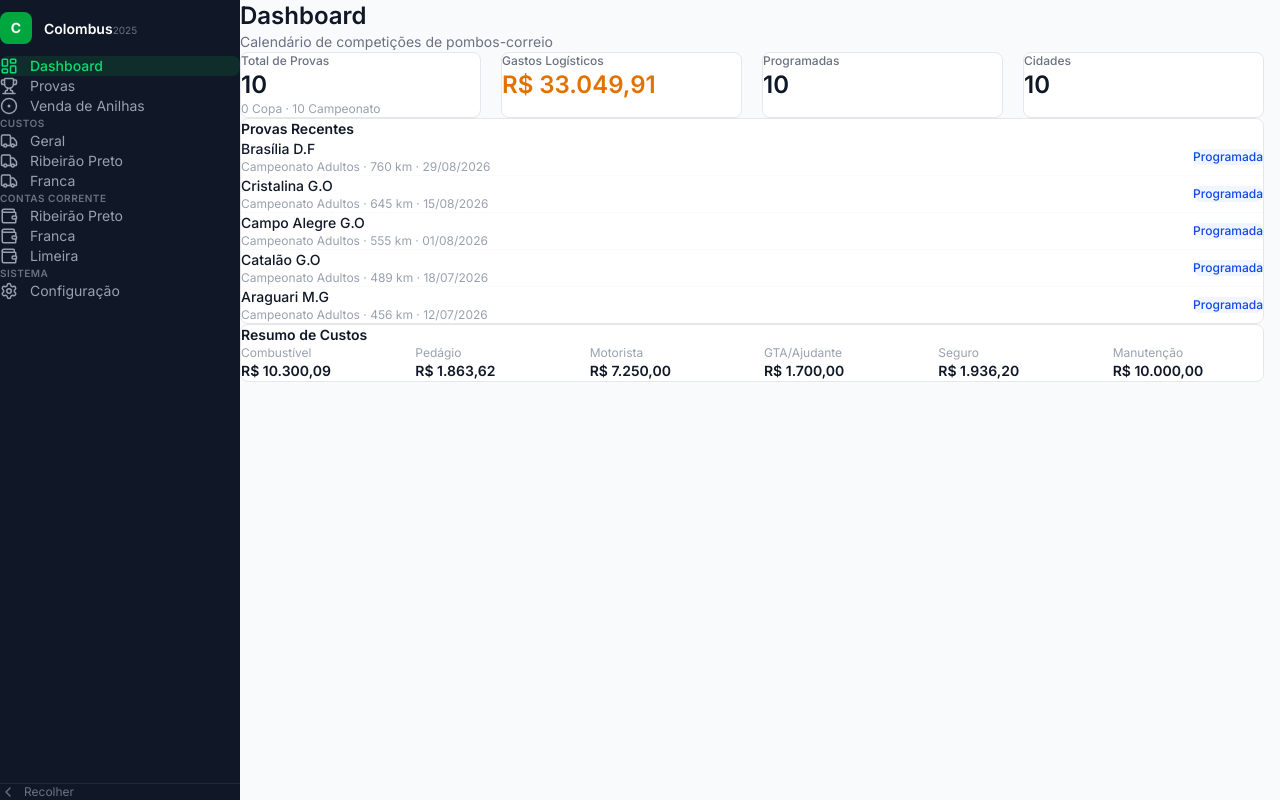
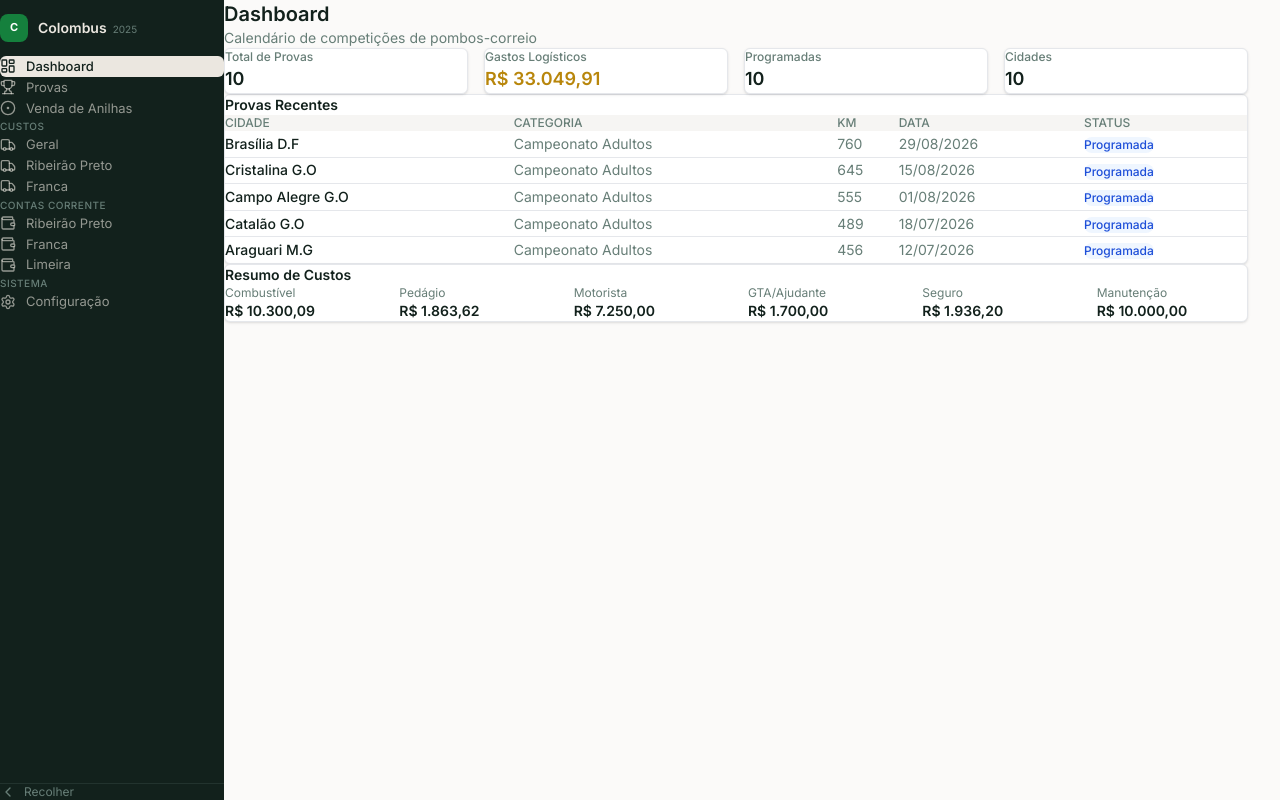
Before and after one commit to Glauciano/Colombus-2025, a React (Vite) app: page / in a window 1280 px wide. Built offline with nearby package versions, Linux system fonts and the light colour scheme; no server answers.

Commit message:
Add files via upload

```diff
--- a/src/App.jsx
+++ b/src/App.jsx
@@ -59,34 +59,32 @@ function App() {
           <div className="fixed inset-0 bg-black/40 z-40 lg:hidden" onClick={() => setMobileOpen(false)} />
         )}
 
-        {/* Sidebar */}
+        {/* Sidebar - exact Base44 colors */}
         <aside className={`
           fixed lg:relative z-50 h-full transition-all duration-200
-          ${collapsed ? 'w-16' : 'w-60'}
+          ${collapsed ? 'w-14' : 'w-56'}
           ${mobileOpen ? 'translate-x-0' : '-translate-x-full lg:translate-x-0'}
-          flex flex-col bg-gray-900 text-gray-300
+          flex flex-col bg-[#12211c]
         `}>
           {/* Logo */}
-          <div className="flex items-center gap-3 px-5 h-14 shrink-0">
-            <div className="w-8 h-8 rounded-lg bg-green-600 flex items-center justify-center shrink-0">
-              <span className="text-white font-bold text-sm">C</span>
+          <div className="flex items-center gap-2.5 px-4 h-14 shrink-0">
+            <div className="w-7 h-7 rounded bg-[#15803d] flex items-center justify-center shrink-0">
+              <span className="text-white font-bold text-[11px]">C</span>
             </div>
             {!collapsed && (
-              <div>
-                <span className="text-sm font-semibold text-white">Colombus</span>
-                <span className="text-[10px] text-gray-500 ml-1">2025</span>
+              <div className="flex items-baseline gap-1.5">
+                <span className="text-sm font-semibold text-[#ebe7e0]">Colombus</span>
+                <span className="text-[10px] text-[#677e77]">2025</span>
               </div>
             )}
           </div>
 
           {/* Nav */}
-          <nav className="flex-1 overflow-y-auto py-4 px-3 space-y-5">
+          <nav className="flex-1 overflow-y-auto py-3 px-2 space-y-4">
             {navSections.map((section, si) => (
               <div key={si}>
                 {section.title && !collapsed && (
-                  <p className="px-3 mb-2 text-[10px] font-semibold uppercase tracking-wider text-gray-500">
-                    {section.title}
-                  </p>
+                  <p className="px-3 mb-1 text-[10px] font-medium text-[#677e77] uppercase tracking-wider">{section.title}</p>
                 )}
                 <div className="space-y-0.5">
                   {section.items.map(item => (
@@ -96,15 +94,15 @@ function App() {
                       end={item.path === '/'}
                       onClick={() => setMobileOpen(false)}
                       className={({ isActive }) => `
-                        flex items-center gap-3 px-3 py-2 rounded-lg text-sm
+                        flex items-center gap-2.5 px-2.5 py-1.5 rounded-md text-[13px]
                         transition-colors
                         ${isActive
-                          ? 'bg-green-600/15 text-green-400 font-medium'
-                          : 'text-gray-400 hover:text-gray-200 hover:bg-white/5'
+                          ? 'bg-[#ebe7e0] text-[#12211c] font-medium'
+                          : 'text-[#ebe7e0]/60 hover:text-[#ebe7e0] hover:bg-white/5'
                         }
                       `}
                     >
-                      <item.icon className={`w-[18px] h-[18px] shrink-0 ${collapsed ? 'mx-auto' : ''}`} />
+                      <item.icon className={`w-4 h-4 shrink-0 ${collapsed ? 'mx-auto' : ''}`} />
                       {!collapsed && <span>{item.label}</span>}
                     </NavLink>
                   ))}
@@ -114,10 +112,10 @@ function App() {
           </nav>
 
           {/* Collapse */}
-          <div className="px-3 py-3 border-t border-gray-800 hidden lg:block">
+          <div className="px-2 py-2 border-t border-[#677e77]/20 hidden lg:block">
             <button
               onClick={() => setCollapsed(!collapsed)}
-              className="flex items-center gap-2 px-3 py-2 rounded-lg text-xs text-gray-500 hover:text-gray-300 w-full"
+              className="flex items-center gap-2 px-2 py-1.5 rounded-md text-xs text-[#677e77] hover:text-[#ebe7e0] w-full"
             >
               {collapsed
                 ? <ChevronRight className="w-4 h-4 mx-auto" />
@@ -128,16 +126,16 @@ function App() {
         </aside>
 
         {/* Main */}
-        <main className="flex-1 overflow-y-auto bg-gray-50">
+        <main className="flex-1 overflow-y-auto bg-[#fbfaf9]">
           {/* Mobile header */}
-          <div className="lg:hidden flex items-center gap-3 px-4 h-14 border-b border-gray-200 bg-white sticky top-0 z-30">
-            <button onClick={() => setMobileOpen(true)} className="p-2 -ml-2 rounded-lg hover:bg-gray-100">
-              <Menu className="w-5 h-5 text-gray-600" />
+          <div className="lg:hidden flex items-center gap-3 px-4 h-12 border-b border-[#e5e7eb] bg-white sticky top-0 z-30">
+            <button onClick={() => setMobileOpen(true)} className="p-1.5 -ml-1 rounded hover:bg-[#f6f5f3]">
+              <Menu className="w-5 h-5 text-[#677e77]" />
             </button>
-            <span className="text-sm font-semibold text-gray-900">Colombus 2025</span>
+            <span className="text-sm font-semibold text-[#12211c]">Colombus 2025</span>
           </div>
 
-          <div className="p-8 max-w-5xl mx-auto">
+          <div className="p-6 lg:p-8 max-w-5xl mx-auto">
             <Routes>
               <Route path="/" element={<Dashboard />} />
               <Route path="/provas" element={<Provas />} />
--- a/src/components/ui.jsx
+++ b/src/components/ui.jsx
@@ -2,18 +2,18 @@ import React from 'react';
 import { X } from 'lucide-react';
 
 export function Button({ children, variant = 'default', size = 'default', className = '', ...props }) {
-  const base = 'inline-flex items-center justify-center rounded-lg font-medium transition-colors disabled:opacity-50 disabled:pointer-events-none cursor-pointer';
+  const base = 'inline-flex items-center justify-center rounded-md font-medium transition-colors disabled:opacity-50 disabled:pointer-events-none cursor-pointer';
   const variants = {
-    default: 'bg-green-600 text-white hover:bg-green-700',
-    secondary: 'bg-gray-100 text-gray-700 hover:bg-gray-200',
-    outline: 'border border-gray-300 bg-white text-gray-700 hover:bg-gray-50',
-    ghost: 'text-gray-600 hover:bg-gray-100',
-    destructive: 'bg-red-600 text-white hover:bg-red-700',
-    accent: 'bg-amber-600 text-white hover:bg-amber-700',
+    default: 'bg-[#15803d] text-white hover:bg-[#16a34a]',
+    secondary: 'bg-[#f6f5f3] text-[#12211c] hover:bg-[#e8e6e3]',
+    outline: 'border border-[#d1d5db] bg-white text-[#677e77] hover:bg-[#f6f5f3]',
+    ghost: 'text-[#677e77] hover:bg-[#f6f5f3]',
+    destructive: 'bg-[#dc2626] text-white hover:bg-[#ef4444]',
+    accent: 'bg-[#b8860b] text-white hover:bg-[#a67c00]',
   };
   const sizes = {
     default: 'h-9 px-4 text-sm',
-    sm: 'h-8 px-3 text-xs',
+    sm: 'h-7 px-3 text-xs',
     lg: 'h-10 px-6 text-sm',
     icon: 'h-9 w-9',
   };
@@ -21,28 +21,28 @@ export function Button({ children, variant = 'default', size = 'default', classN
 }
 
 export function Input({ className = '', ...props }) {
-  return <input className={`h-10 w-full rounded-lg border border-gray-300 bg-white px-3 text-sm placeholder:text-gray-400 focus:outline-none focus:ring-2 focus:ring-green-600/20 focus:border-green-600 disabled:opacity-50 ${className}`} {...props} />;
+  return <input className={`h-10 w-full rounded-md border border-[#d1d5db] bg-white px-3 py-2 text-sm text-[#12211c] placeholder:text-[#9ca3af] focus:outline-none focus:ring-1 focus:ring-[#15803d] focus:border-[#15803d] disabled:opacity-50 ${className}`} {...props} />;
 }
 
 export function Select({ className = '', children, ...props }) {
-  return <select className={`h-10 w-full rounded-lg border border-gray-300 bg-white px-3 text-sm focus:outline-none focus:ring-2 focus:ring-green-600/20 focus:border-green-600 disabled:opacity-50 ${className}`} {...props}>{children}</select>;
+  return <select className={`h-10 w-full rounded-md border border-[#d1d5db] bg-white px-3 py-2 text-sm text-[#12211c] focus:outline-none focus:ring-1 focus:ring-[#15803d] focus:border-[#15803d] disabled:opacity-50 ${className}`} {...props}>{children}</select>;
 }
 
 export function Label({ children, className = '' }) {
-  return <label className={`text-sm font-medium text-gray-700 ${className}`}>{children}</label>;
+  return <label className={`text-sm font-medium text-[#12211c] ${className}`}>{children}</label>;
 }
 
 export function Card({ children, className = '' }) {
-  return <div className={`rounded-lg border border-gray-200 bg-white ${className}`}>{children}</div>;
+  return <div className={`rounded-md border border-[#e5e7eb] bg-white shadow-sm ${className}`}>{children}</div>;
 }
 export function CardHeader({ children, className = '' }) {
-  return <div className={`px-6 py-4 ${className}`}>{children}</div>;
+  return <div className={`px-5 py-4 ${className}`}>{children}</div>;
 }
 export function CardTitle({ children, className = '' }) {
-  return <h3 className={`text-sm font-semibold text-gray-900 ${className}`}>{children}</h3>;
+  return <h3 className={`text-sm font-semibold text-[#12211c] ${className}`}>{children}</h3>;
 }
 export function CardContent({ children, className = '' }) {
-  return <div className={`px-6 py-4 ${className}`}>{children}</div>;
+  return <div className={`px-5 py-4 ${className}`}>{children}</div>;
 }
 
 export function Dialog({ open, onOpenChange, children }) {
@@ -50,72 +50,72 @@ export function Dialog({ open, onOpenChange, children }) {
   return (
     <div className="fixed inset-0 z-[100] flex items-center justify-center">
       <div className="fixed inset-0 bg-black/40" onClick={() => onOpenChange(false)} />
-      <div className="relative z-10 w-full max-w-lg max-h-[90vh] overflow-y-auto bg-white rounded-lg shadow-xl mx-4">
+      <div className="relative z-10 w-full max-w-lg max-h-[90vh] overflow-y-auto bg-white rounded-lg shadow-xl mx-4 border border-[#e5e7eb]">
         {children}
       </div>
     </div>
   );
 }
 export function DialogHeader({ children }) {
-  return <div className="flex items-center justify-between px-6 py-4 border-b border-gray-200">{children}</div>;
+  return <div className="flex items-center justify-between px-5 py-4 border-b border-[#e5e7eb]">{children}</div>;
 }
 export function DialogTitle({ children }) {
-  return <h2 className="text-base font-semibold text-gray-900">{children}</h2>;
+  return <h2 className="text-sm font-semibold text-[#12211c]">{children}</h2>;
 }
 export function DialogContent({ children }) {
-  return <div className="p-6 space-y-5">{children}</div>;
+  return <div className="px-5 py-4 space-y-4">{children}</div>;
 }
 export function DialogClose({ onClose }) {
-  return <button onClick={onClose} className="p-1 rounded hover:bg-gray-100"><X className="w-5 h-5 text-gray-400" /></button>;
+  return <button onClick={onClose} className="p-1 rounded hover:bg-[#f6f5f3]"><X className="w-4 h-4 text-[#677e77]" /></button>;
 }
 
 export function Table({ children, className = '' }) {
   return <div className={`overflow-x-auto ${className}`}><table className="w-full">{children}</table></div>;
 }
 export function TableHeader({ children }) {
-  return <thead>{children}</thead>;
+  return <thead className="bg-[#f6f5f3]">{children}</thead>;
 }
 export function TableBody({ children }) {
   return <tbody>{children}</tbody>;
 }
 export function TableRow({ children, className = '' }) {
-  return <tr className={`border-b border-gray-100 hover:bg-gray-50 ${className}`}>{children}</tr>;
+  return <tr className={`border-b border-[#e5e7eb] hover:bg-[#f0fdf4] ${className}`}>{children}</tr>;
 }
 export function TableHead({ children, className = '' }) {
-  return <th className={`px-4 py-3 text-left text-xs font-medium text-gray-500 uppercase tracking-wider ${className}`}>{children}</th>;
+  return <th className={`px-4 py-3 text-left text-xs font-medium text-[#677e77] uppercase tracking-wider ${className}`}>{children}</th>;
 }
 export function TableCell({ children, className = '' }) {
-  return <td className={`px-4 py-3 text-sm text-gray-700 ${className}`}>{children}</td>;
+  return <td className={`px-4 py-3 text-sm text-[#12211c] ${className}`}>{children}</td>;
 }
 
 export function Badge({ children, variant = 'default', className = '' }) {
   const variants = {
-    default: 'bg-green-50 text-green-700',
-    secondary: 'bg-gray-100 text-gray-600',
-    success: 'bg-green-50 text-green-700',
-    warning: 'bg-yellow-50 text-yellow-700',
-    destructive: 'bg-red-50 text-red-700',
-    outline: 'border border-gray-200 text-gray-600',
+    default: 'bg-[#f0fdf4] text-[#15803d]',
+    secondary: 'bg-[#f6f5f3] text-[#677e77]',
+    success: 'bg-[#f0fdf4] text-[#15803d]',
+    warning: 'bg-[#fefce8] text-[#b8860b]',
+    destructive: 'bg-[#fef2f2] text-[#dc2626]',
+    outline: 'border border-[#e5e7eb] text-[#677e77]',
   };
-  return <span className={`inline-flex items-center rounded-full px-2.5 py-0.5 text-xs font-medium ${variants[variant]} ${className}`}>{children}</span>;
+  return <span className={`inline-flex items-center rounded-full px-2 py-0.5 text-xs font-medium ${variants[variant]} ${className}`}>{children}</span>;
 }
 
 export function StatCard({ icon: Icon, label, value, subtitle, accent = false }) {
   return (
-    <div className="bg-white rounded-lg border border-gray-200 p-5">
-      <p className="text-xs text-gray-500 font-medium mb-1">{label}</p>
-      <p className={`text-xl font-semibold ${accent ? 'text-amber-600' : 'text-gray-900'}`}>{value}</p>
-      {subtitle && <p className="text-xs text-gray-400 mt-1">{subtitle}</p>}
+    <div className="bg-white rounded-md border border-[#e5e7eb] shadow-sm p-4">
+      <p className="text-xs text-[#677e77] font-medium mb-1">{label}</p>
+      <p className={`text-lg font-semibold ${accent ? 'text-[#b8860b]' : 'text-[#12211c]'}`}>{value}</p>
+      {subtitle && <p className="text-xs text-[#9ca3af] mt-0.5">{subtitle}</p>}
     </div>
   );
 }
 
 export function Spinner() {
-  return <div className="flex items-center justify-center h-64"><div className="w-6 h-6 border-2 border-gray-200 border-t-green-600 rounded-full animate-spin" /></div>;
+  return <div className="flex items-center justify-center h-64"><div className="w-6 h-6 border-2 border-[#e5e7eb] border-t-[#15803d] rounded-full animate-spin" /></div>;
 }
 
 export function EmptyState({ message = 'Nenhum registro encontrado' }) {
-  return <div className="text-center py-12 text-gray-400 text-sm">{message}</div>;
+  return <div className="text-center py-12 text-[#9ca3af] text-sm">{message}</div>;
 }
 
 export function ConfirmDelete({ open, onClose, onConfirm, label = '' }) {
@@ -123,10 +123,10 @@ export function ConfirmDelete({ open, onClose, onConfirm, label = '' }) {
   return (
     <div className="fixed inset-0 z-[100] flex items-center justify-center">
       <div className="fixed inset-0 bg-black/40" onClick={onClose} />
-      <div className="relative z-10 bg-white rounded-lg shadow-xl p-6 max-w-sm mx-4">
-        <h3 className="text-base font-semibold text-gray-900 mb-2">Confirmar exclusão</h3>
-        <p className="text-sm text-gray-500 mb-5">Tem certeza que deseja excluir{label ? ` "${label}"` : ''}? Esta ação não pode ser desfeita.</p>
-        <div className="flex gap-3 justify-end">
+      <div className="relative z-10 bg-white rounded-lg shadow-xl p-5 max-w-sm mx-4 border border-[#e5e7eb]">
+        <h3 className="text-sm font-semibold text-[#12211c] mb-2">Confirmar exclusão</h3>
+        <p className="text-sm text-[#677e77] mb-4">Tem certeza que deseja excluir{label ? ` "${label}"` : ''}? Esta ação não pode ser desfeita.</p>
+        <div className="flex gap-2 justify-end">
           <Button variant="outline" onClick={onClose}>Cancelar</Button>
           <Button variant="destructive" onClick={onConfirm}>Excluir</Button>
         </div>
--- a/src/index.css
+++ b/src/index.css
@@ -3,23 +3,27 @@
 
 @theme {
   --font-sans: "Inter", sans-serif;
-  --color-background: #f9fafb;
-  --color-foreground: #111827;
+  --color-background: #fbfaf9;
+  --color-foreground: #12211c;
   --color-card: #ffffff;
-  --color-card-foreground: #111827;
-  --color-primary: #16a34a;
+  --color-card-foreground: #12211c;
+  --color-primary: #15803d;
   --color-primary-foreground: #ffffff;
-  --color-secondary: #f3f4f6;
-  --color-secondary-foreground: #374151;
-  --color-muted: #f3f4f6;
-  --color-muted-foreground: #6b7280;
-  --color-accent: #d97706;
-  --color-accent-foreground: #111827;
+  --color-secondary: #f6f5f3;
+  --color-secondary-foreground: #12211c;
+  --color-muted: #f6f5f3;
+  --color-muted-foreground: #677e77;
+  --color-accent: #b8860b;
+  --color-accent-foreground: #12211c;
   --color-destructive: #dc2626;
   --color-destructive-foreground: #ffffff;
   --color-border: #e5e7eb;
   --color-input: #d1d5db;
-  --color-ring: #16a34a;
+  --color-ring: #15803d;
+  --color-sidebar: #12211c;
+  --color-sidebar-foreground: #ebe7e0;
+  --color-sidebar-active: #ebe7e0;
+  --color-sidebar-muted: #677e77;
   --radius: 0.5rem;
 }
 
@@ -29,7 +33,7 @@ body {
   background-color: var(--color-background);
   font-family: var(--font-sans);
   color: var(--color-foreground);
-  line-height: 1.5;
+  line-height: 1.6;
   -webkit-font-smoothing: antialiased;
 }
 
--- a/src/pages/Dashboard.jsx
+++ b/src/pages/Dashboard.jsx
@@ -3,6 +3,13 @@ import { Trophy, Truck, Calendar, MapPin } from 'lucide-react';
 import { ENTITIES, formatCurrency, formatDate } from '../lib/db';
 import { useCollection } from '../lib/useCollection';
 import { Card, CardHeader, CardTitle, CardContent } from '../components/ui';
+
+const statusStyle = {
+  'Programada': 'bg-[#eff6ff] text-[#1d4ed8]',
+  'Em Andamento': 'bg-[#fefce8] text-[#b8860b]',
+  'Concluída': 'bg-[#f0fdf4] text-[#15803d]',
+  'Cancelada': 'bg-[#fef2f2] text-[#dc2626]',
+};
 
 export default function Dashboard() {
   const { data: provas } = useCollection(ENTITIES.PROVA);
@@ -17,63 +24,66 @@ export default function Dashboard() {
     .sort((a, b) => (a.data_solta && b.data_solta) ? new Date(b.data_solta) - new Date(a.data_solta) : 0)
     .slice(0, 5);
 
-  const statusStyle = {
-    'Programada': 'bg-blue-50 text-blue-700',
-    'Em Andamento': 'bg-yellow-50 text-yellow-700',
-    'Concluída': 'bg-green-50 text-green-700',
-    'Cancelada': 'bg-red-50 text-red-700',
-  };
-
   return (
-    <div className="space-y-8">
+    <div className="space-y-6">
       <div>
-        <h1 className="text-2xl font-semibold text-gray-900">Dashboard</h1>
-        <p className="text-sm text-gray-500 mt-1">Calendário de competições de pombos-correio</p>
+        <h1 className="text-xl font-semibold text-[#12211c]">Dashboard</h1>
+        <p className="text-sm text-[#677e77] mt-0.5">Calendário de competições de pombos-correio</p>
       </div>
 
       {/* Stats */}
-      <div className="grid grid-cols-1 sm:grid-cols-2 lg:grid-cols-4 gap-5">
-        <div className="bg-white rounded-lg border border-gray-200 p-5">
-          <p className="text-xs text-gray-500 font-medium mb-1">Total de Provas</p>
-          <p className="text-2xl font-semibold text-gray-900">{provas.length}</p>
-          <p className="text-xs text-gray-400 mt-1">{provas.filter(p => p.categoria === 'Copa Filhotes').length} Copa · {provas.filter(p => p.categoria === 'Campeonato Adultos').length} Campeonato</p>
+      <div className="grid grid-cols-2 lg:grid-cols-4 gap-4">
+        <div className="bg-white rounded-md border border-[#e5e7eb] shadow-sm p-4">
+          <p className="text-xs text-[#677e77] font-medium mb-1">Total de Provas</p>
+          <p className="text-lg font-semibold text-[#12211c]">{provas.length}</p>
         </div>
-        <div className="bg-white rounded-lg border border-gray-200 p-5">
-          <p className="text-xs text-gray-500 font-medium mb-1">Gastos Logísticos</p>
-          <p className="text-2xl font-semibold text-amber-600">R$ {formatCurrency(totalCustos)}</p>
+        <div className="bg-white rounded-md border border-[#e5e7eb] shadow-sm p-4">
+          <p className="text-xs text-[#677e77] font-medium mb-1">Gastos Logísticos</p>
+          <p className="text-lg font-semibold text-[#b8860b]">R$ {formatCurrency(totalCustos)}</p>
         </div>
-        <div className="bg-white rounded-lg border border-gray-200 p-5">
-          <p className="text-xs text-gray-500 font-medium mb-1">Programadas</p>
-          <p className="text-2xl font-semibold text-gray-900">{provas.filter(p => p.status === 'Programada').length}</p>
+        <div className="bg-white rounded-md border border-[#e5e7eb] shadow-sm p-4">
+          <p className="text-xs text-[#677e77] font-medium mb-1">Programadas</p>
+          <p className="text-lg font-semibold text-[#12211c]">{provas.filter(p => p.status === 'Programada').length}</p>
         </div>
-        <div className="bg-white rounded-lg border border-gray-200 p-5">
-          <p className="text-xs text-gray-500 font-medium mb-1">Cidades</p>
-          <p className="text-2xl font-semibold text-gray-900">{[...new Set(provas.map(p => p.cidade).filter(Boolean))].length}</p>
+        <div className="bg-white rounded-md border border-[#e5e7eb] shadow-sm p-4">
+          <p className="text-xs text-[#677e77] font-medium mb-1">Cidades</p>
+          <p className="text-lg font-semibold text-[#12211c]">{[...new Set(provas.map(p => p.cidade).filter(Boolean))].length}</p>
         </div>
       </div>
 
       {/* Provas Recentes */}
       <Card>
-        <CardHeader>
-          <CardTitle>Provas Recentes</CardTitle>
-        </CardHeader>
-        <CardContent className="p-0 pb-2">
+        <CardHeader><CardTitle>Provas Recentes</CardTitle></CardHeader>
+        <CardContent className="p-0">
           {provasRecentes.length === 0 ? (
-            <p className="text-center py-10 text-gray-400 text-sm">Nenhuma prova cadastrada</p>
+            <p className="text-center py-10 text-[#9ca3af] text-sm">Nenhuma prova cadastrada</p>
           ) : (
-            <div className="divide-y divide-gray-50">
-              {provasRecentes.map(prova => (
-                <div key={prova.id} className="flex items-center justify-between px-6 py-3.5">
-                  <div>
-                    <p className="text-sm font-medium text-gray-900">{prova.cidade || '—'}</p>
-                    <p className="text-xs text-gray-400 mt-0.5">{prova.categoria} · {prova.km ? `${prova.km} km` : '—'} · {formatDate(prova.data_solta)}</p>
-                  </div>
-                  <span className={`inline-flex items-center rounded-full px-2.5 py-0.5 text-xs font-medium ${statusStyle[prova.status] || statusStyle['Programada']}`}>
-                    {prova.status || 'Programada'}
-                  </span>
-                </div>
-              ))}
-            </div>
+            <table className="w-full">
+              <thead className="bg-[#f6f5f3]">
+                <tr>
+                  <th className="px-5 py-2.5 text-left text-xs font-medium text-[#677e77] uppercase">Cidade</th>
+                  <th className="px-5 py-2.5 text-left text-xs font-medium text-[#677e77] uppercase">Categoria</th>
+                  <th className="px-5 py-2.5 text-left text-xs font-medium text-[#677e77] uppercase">KM</th>
+                  <th className="px-5 py-2.5 text-left text-xs font-medium text-[#677e77] uppercase">Data</th>
+                  <th className="px-5 py-2.5 text-left text-xs font-medium text-[#677e77] uppercase">Status</th>
+                </tr>
+              </thead>
+              <tbody className="divide-y divide-[#e5e7eb]">
+                {provasRecentes.map(prova => (
+                  <tr key={prova.id} className="hover:bg-[#f0fdf4]">
+                    <td className="px-5 py-2.5 text-sm font-medium text-[#12211c]">{prova.cidade || '—'}</td>
+                    <td className="px-5 py-2.5 text-sm text-[#677e77]">{prova.categoria}</td>
+                    <td className="px-5 py-2.5 text-sm text-[#677e77]">{prova.km || '—'}</td>
+                    <td className="px-5 py-2.5 text-sm text-[#677e77]">{formatDate(prova.data_solta)}</td>
+                    <td className="px-5 py-2.5">
+                      <span className={`inline-flex items-center rounded-full px-2 py-0.5 text-xs font-medium ${statusStyle[prova.status] || statusStyle['Programada']}`}>
+                        {prova.status || 'Programada'}
+                      </span>
+                    </td>
+                  </tr>
+                ))}
+              </tbody>
+            </table>
           )}
         </CardContent>
       </Card>
@@ -93,8 +103,8 @@ export default function Dashboard() {
                 { label: 'Manutenção', value: custos.reduce((s, c) => s + (c.custo_manutencoes || 0), 0) },
               ].map(item => (
                 <div key={item.label}>
-                  <p className="text-xs text-gray-400">{item.label}</p>
-                  <p className="text-sm font-semibold text-gray-900 mt-1">R$ {formatCurrency(item.value)}</p>
+                  <p className="text-xs text-[#677e77]">{item.label}</p>
+                  <p className="text-sm font-semibold text-[#12211c] mt-0.5">R$ {formatCurrency(item.value)}</p>
                 </div>
               ))}
             </div>
```
Also changed, not shown: src/pages/CustosBase.jsx (+7 -7 lines), src/pages/Provas.jsx (+7 -7 lines).
